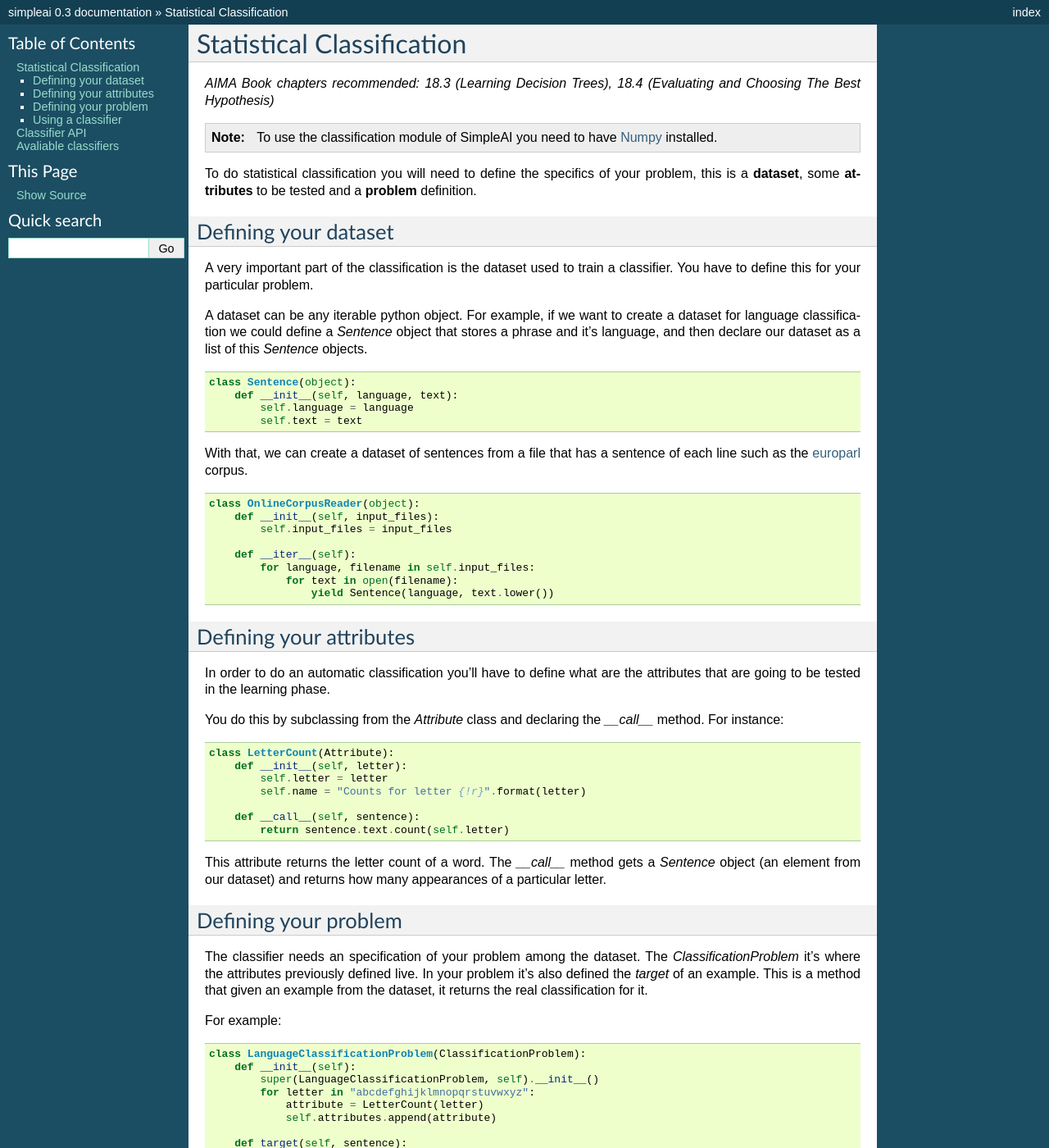
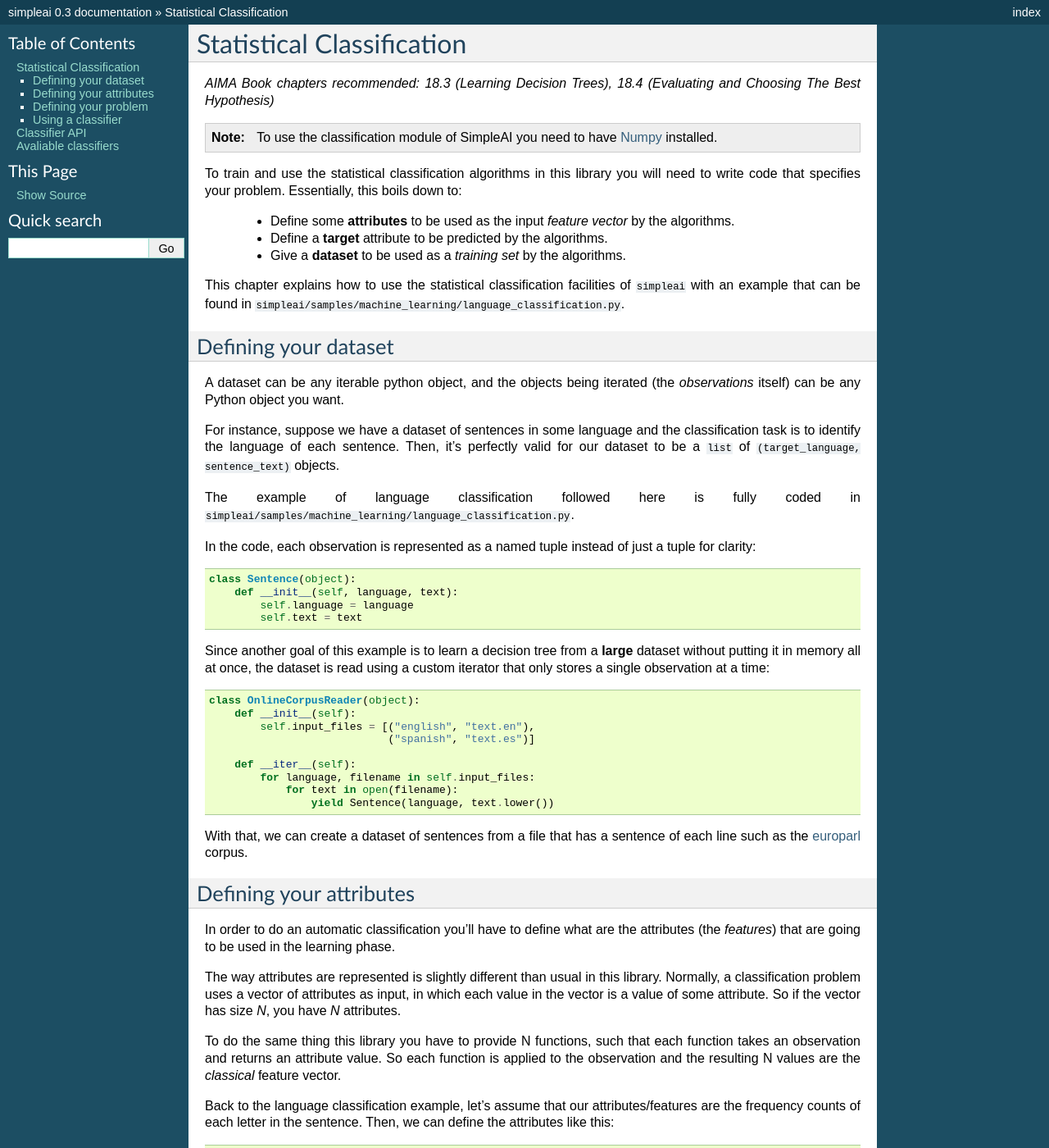
Before and after one commit to simpleai-team/simpleai, a Sphinx documentation site: the page built from docs/classification.rst, in a window 1280 px wide and 1400 px high. Shown: the whole window at 82% size. Built offline with Sphinx 7.4.7, drawn with Linux system fonts in a browser that asks for light colours; some of the changed text lies outside the part shown.

Commit message:
Added documentation

```diff
--- a/docs/classification.rst
+++ b/docs/classification.rst
@@ -8,20 +8,35 @@ Statistical Classification
     To use the classification module of SimpleAI you need to have
     `Numpy <http://www.numpy.org/>`_ installed.
 
-To do statistical classification you will need to define the specifics of
-your problem, this is a **dataset**, some **attributes** to be tested and a
-**problem** definition.
+To train and use the statistical classification algorithms in this library you
+will need to write code that specifies your problem.
+Essentially, this boils down to:
+
+ - Define some **attributes** to be used as the input *feature vector* by the
+   algorithms.
+ - Define a **target** attribute to be predicted by the algorithms.
+ - Give a **dataset** to be used as a *training set* by the algorithms.
+
+This chapter explains how to use the statistical classification facilities of
+``simpleai`` with an example that can be found in
+``simpleai/samples/machine_learning/language_classification.py``.
 
 Defining your dataset
 ---------------------
 
-A very important part of the classification is the dataset used to train a
-classifier. You have to define this for your particular problem.
+A dataset can be any iterable python object, and the objects being iterated
+(the *observations* itself) can be any Python object you want.
 
-A dataset can be any iterable python object.
-For example, if we want to create a dataset for language classification
-we could define a `Sentence` object that stores a phrase and it's language,
-and then declare our dataset as a list of this `Sentence` objects.
+For instance, suppose we have a dataset of sentences in some language and
+the classification task is to identify the language of each sentence. Then,
+it's perfectly valid for our dataset to be a ``list`` of
+``(target_language, sentence_text)`` objects.
+
+The example of language classification followed here is fully coded in
+``simpleai/samples/machine_learning/language_classification.py``.
+
+In the code, each observation is represented as a named tuple instead of just a
+tuple for clarity:
 
 .. code-block:: python
 
@@ -30,28 +45,48 @@ and then declare our dataset as a list of this `Sentence` objects.
             self.language = language
             self.text = text
 
-With that, we can create a dataset of sentences from a file that has
-a sentence of each line such as the `europarl <http://www.statmt.org/europarl/>`_ corpus.
+Since another goal of this example is to learn a decision tree from a **large**
+dataset without putting it in memory all at once, the dataset is read using a
+custom iterator that only stores a single observation at a time:
 
 .. code-block:: python
 
     class OnlineCorpusReader(object):
-        def __init__(self, input_files):
-            self.input_files = input_files
+        def __init__(self):
+            self.input_files = [("english", "text.en"),
+                                ("spanish", "text.es")]
 
         def __iter__(self):
             for language, filename in self.input_files:
                 for text in open(filename):
                     yield Sentence(language, text.lower())
 
+With that, we can create a dataset of sentences from a file that has
+a sentence of each line such as the
+`europarl <http://www.statmt.org/europarl/>`_ corpus.
+
+
+
 Defining your attributes
 ------------------------
 
 In order to do an automatic classification you'll have to define what are
-the attributes that are going to be tested in the learning phase.
+the attributes (the *features*) that are going to be used in the learning phase.
 
-You do this by subclassing from the `Attribute` class and declaring the
-`__call__` method. For instance:
+The way attributes are represented is slightly different than usual in this
+library. Normally,
+a classification problem uses a vector of attributes as input, in which each
+value in the vector is a value of some attribute.
+So if the vector has size `N`, you have `N` attributes.
+
+To do the same thing this library you have to provide N functions, such that
+each function takes an observation and returns an attribute value.
+So each function is applied to the observation and the resulting N values are
+the `classical` feature vector.
+
+Back to the language classification example, let's assume that our
+attributes/features are the frequency counts of each letter in the sentence.
+Then, we can define the attributes like this:
 
 .. code-block:: python
 
@@ -63,18 +98,45 @@ You do this by subclassing from the `Attribute` class and declaring the
         def __call__(self, sentence):
             return sentence.text.count(self.letter)
 
-This attribute returns the letter count of a word. The `__call__` method
-gets a `Sentence` object (an element from our dataset) and returns how
-many appearances of a particular letter.
+    # ...
+    # somewhere else:
+    for letter in "abcdefghijklmnopqrstuvwxyz":
+        attribute = LetterCount(letter)
+    # ...
+
+Here the attributes inherit from the ``Attribute`` class, which is recommended,
+but it's not stricly necessary. The only requirement that an attribute has to
+meet is to be a callable object (a function, a method,
+a class that defines ``__call__``, etc.).
+
+So, a bare minumum valid attribute that counts the letter ``"a"`` in a
+observation could have been like this:
+
+.. code-block:: python
+
+    def attribute_count_a(observation):
+        return observation.text.count("a")
+
+And that would have been all that is needed.
+
+If you are wondering "Why, oh, why you did it this way???!!!" it's because not
+all datasets exist as a feature vector: there could be text, there could be
+images, there could be graphs, etc... so using attribute functions is a way of
+explicitly (and neatly too) declaring all preprocessing done to the data
+without altering the original data in any way (ie, read-only).
+
 
 Defining your problem
 ---------------------
 
-The classifier needs an specification of your problem among the dataset.
-The `ClassificationProblem` it's where the attributes previously
-defined live. In your problem it's also defined the `target` of an example.
-This is a method that given an example from the dataset, it returns the real
-classification for it.
+The ``ClassificationProblem`` it's where the attributes previously
+defined live. In your problem it also has to be defined the ``target``
+attribute.
+The `target` it's the attribute that classifier to guess, ie, it is a method
+that given an example from the dataset, it returns the correct classification
+for it.
+
+Back to the language classification example, the problem definition would be:
 
 For example:
 
@@ -90,25 +152,26 @@ For example:
         def target(self, sentence):
             return sentence.language
 
-Here we define an instance of the `LetterCount` attribute for each letter
+Here we define an instance of the ``LetterCount`` attribute for each letter
 in the english alphabet.
 
-Once this defined it must be stored in the **attributes** list of
-your `ClassificationProblem`.
-In this example, the target just returns the language of a `sentence`.
+Once this defined, it must be stored in the ``attributes`` list of
+your ``ClassificationProblem``.
+In this example, the target just returns the language of a ``Sentence``.
+
 
 Using a classifier
 ------------------
 
-With all this defined, you can use one of the implemented classifiers
-like Naive Bayes or Decision Tree.
+Once all is defined, you can train one of the implemented classifiers
+like Naive Bayes or a Decision Tree.
 
 .. code-block:: python
 
     input_files = [("english", "europarl-v7.es-en.en"),
                    ("spanish", "europarl-v7.es-en.es")]
 
-    dataset = OnlineCorpusReader(input_files)
+    dataset = OnlineCorpusReader()
     problem = LanguageClassificationProblem()
     classifier = NaiveBayes(dataset, problem)
 
```
Also changed, not shown: 1 other file.
